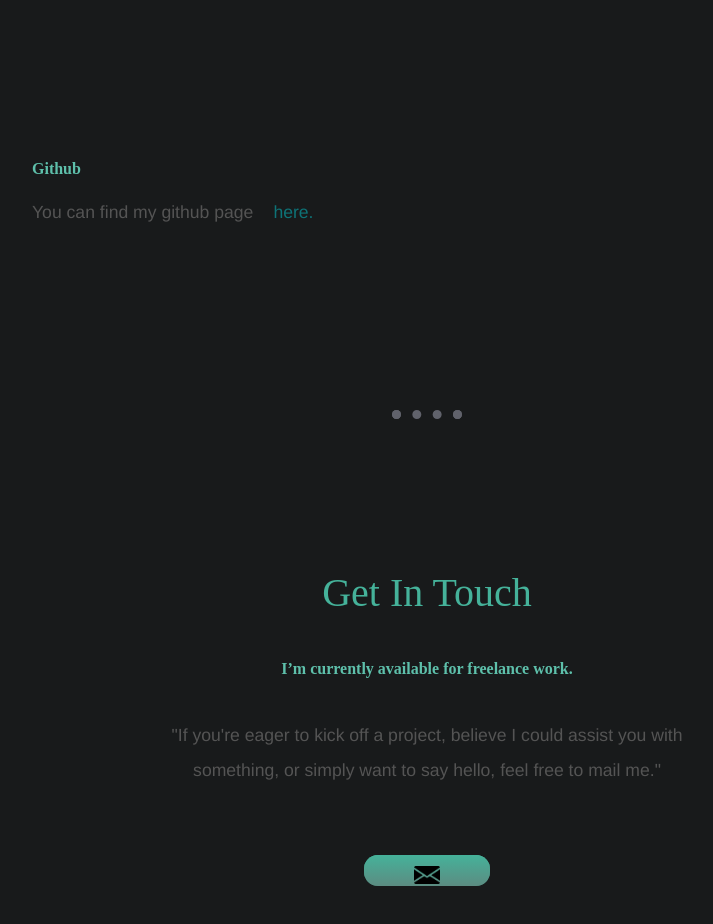
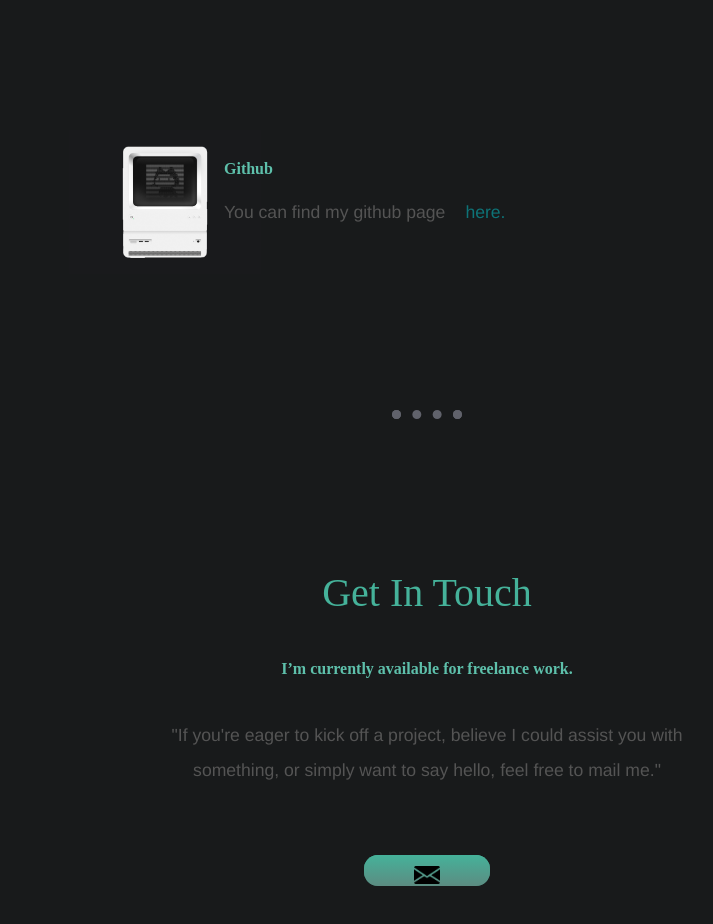
Before and after one commit to noobbeamerboy/CV, a plain HTML site: page index.html in a window 1280 px wide. Shown: the part 2540-3464 px from the top of the page, without its empty margins (213-926 px from the left). Drawn offline with Linux system fonts and the light colour scheme.

Commit message:
Update index.html

```diff
--- a/index.html
+++ b/index.html
@@ -60,7 +60,7 @@
           </p>
         </div>
         <div class="skill-row">
-          <img class="code-img1" src="Untitled-102" alt="" />
+          <img class="code-img1" src="Untitled-102.jpg" alt="" />
           <h3 class="p2">Github</h3>
           <p class="p2">
             You can find my github page<a
```
